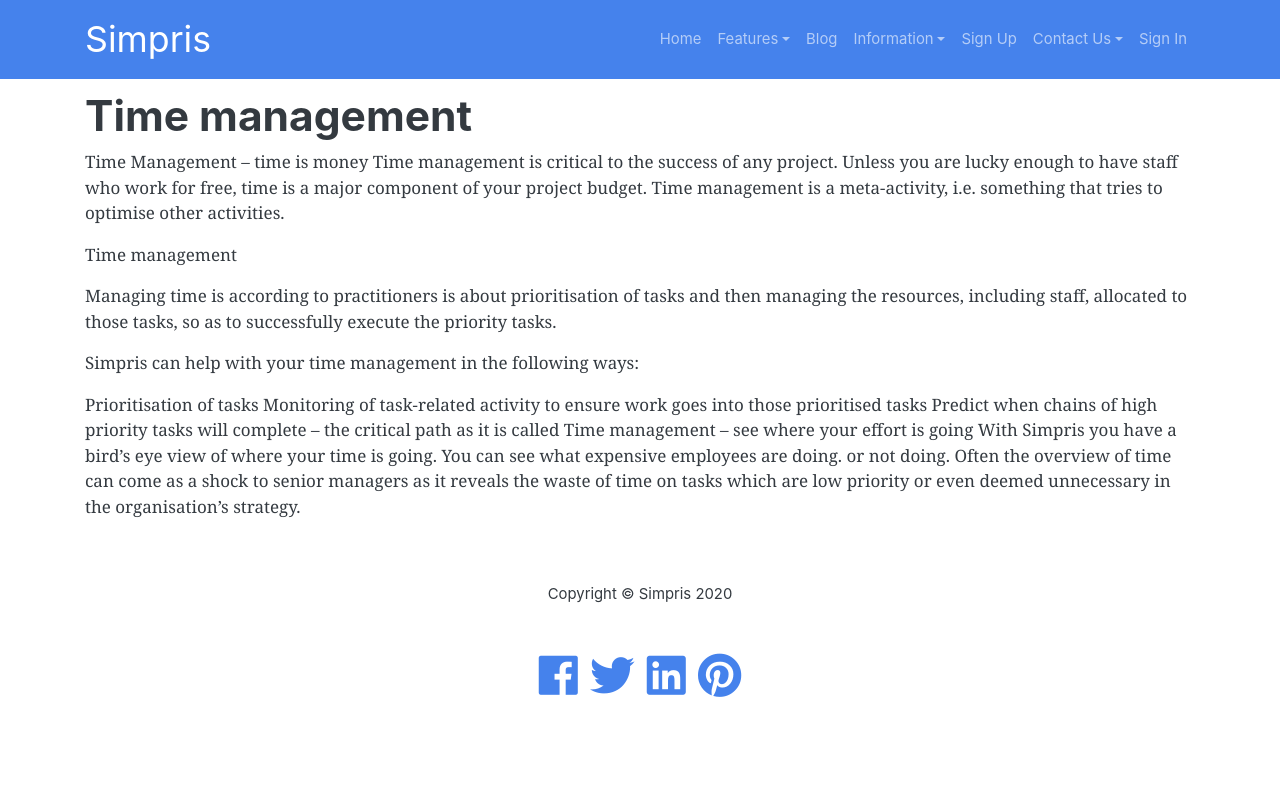
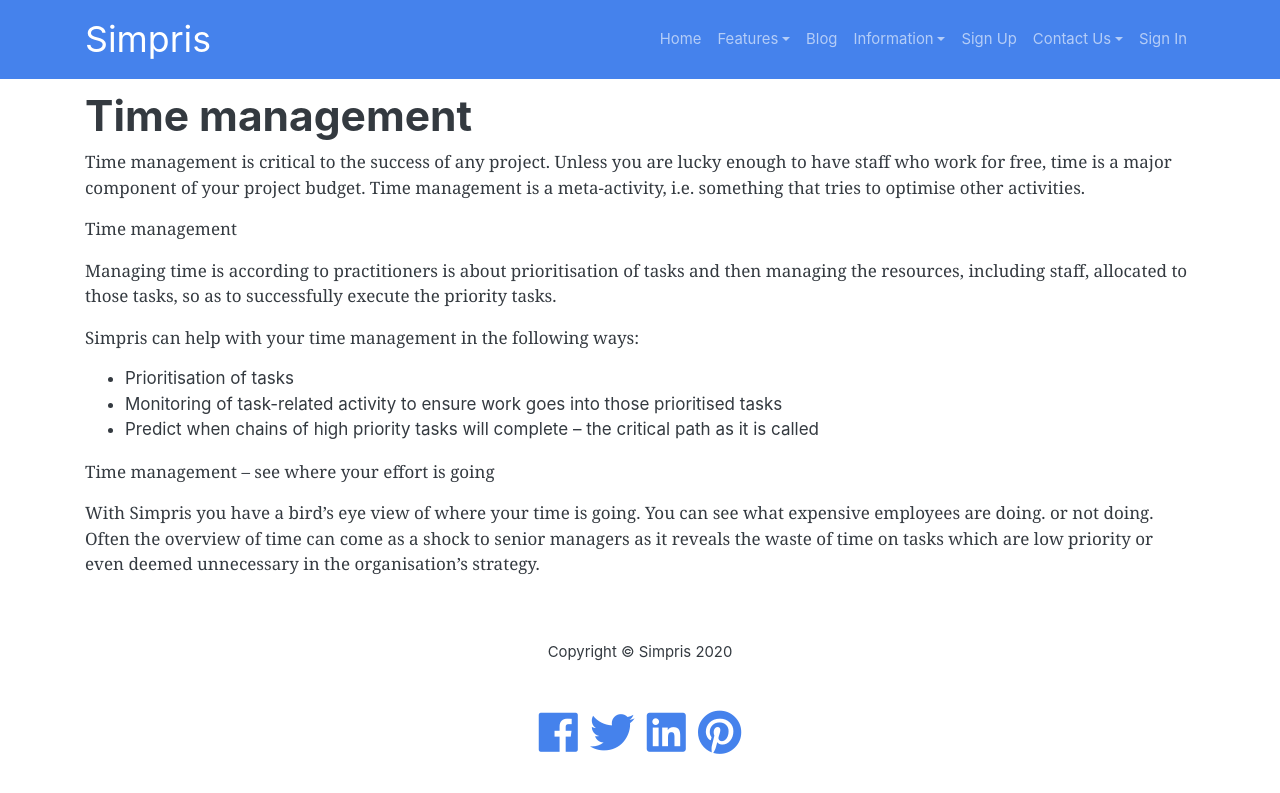
Before and after one commit to Grafrajohn/si, a Jekyll site: the page built from time-management.markdown, in a window 1280 px wide. Shown: the top 793 px of the page. Built offline with Jekyll 4.4.1, drawn with Linux system fonts in a browser that asks for light colours; nearby versions of some CDN libraries.

Commit message:
Updated Time Management

```diff
--- a/time-management.markdown
+++ b/time-management.markdown
@@ -7,7 +7,6 @@
 layout: page
 ---
 
-Time Management – time is money
 Time management is critical to the success of any project. Unless you are lucky enough to have staff who work for free, time is a major component of your project budget. Time management is a meta-activity, i.e. something that tries to optimise other activities.
 
 Time management
@@ -16,8 +15,10 @@
 
 Simpris can help with your time management in the following ways:
 
-Prioritisation of tasks
-Monitoring of task-related activity to ensure work goes into those prioritised tasks
-Predict when chains of high priority tasks will complete – the critical path as it is called
+* Prioritisation of tasks
+* Monitoring of task-related activity to ensure work goes into those prioritised tasks
+* Predict when chains of high priority tasks will complete – the critical path as it is called
+
 Time management – see where your effort is going
+
 With Simpris you have a bird’s eye view of where your time is going. You can see what expensive employees are doing. or not doing. Often the overview of time can come as a shock to senior managers as it reveals the waste of time on tasks which are low priority or even deemed unnecessary in the organisation’s strategy.
```
